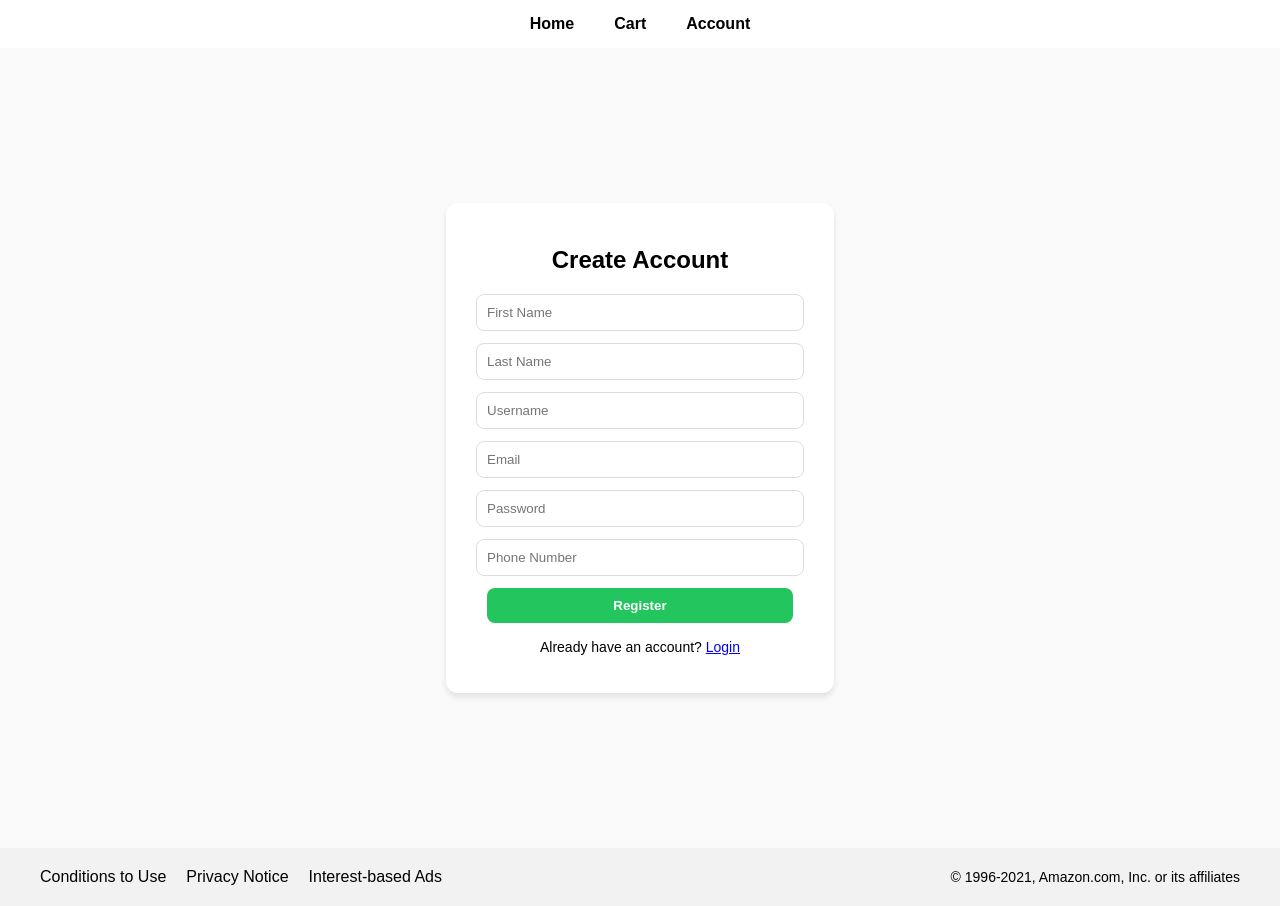
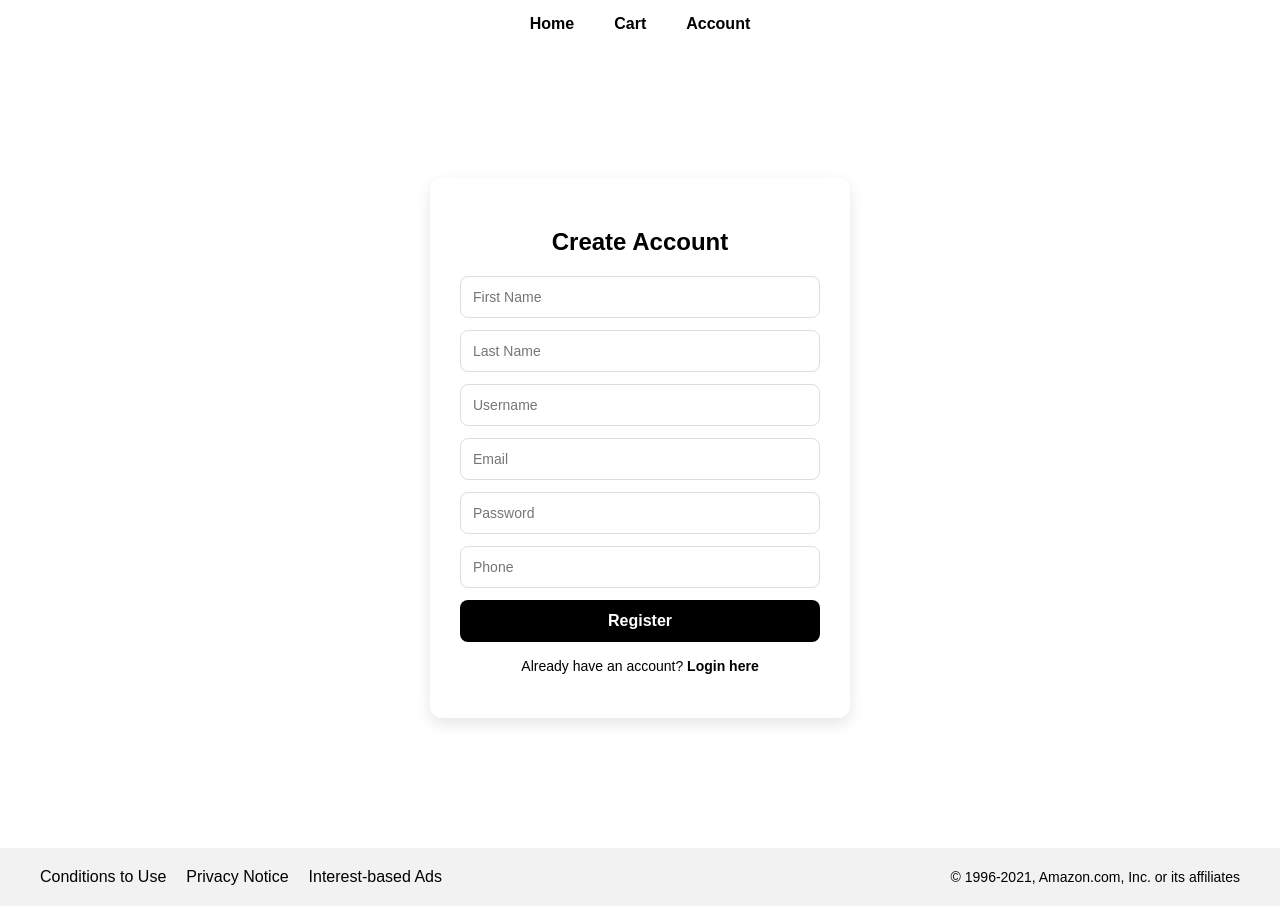
Before and after one commit to MakharashviliBeqa/ReactJS-Mid-Term, a Next.js app in the folder mid-term/: page /register in a window 1280 px wide. Built offline with nearby package versions, Linux system fonts and the light colour scheme.

Commit message:
fixed login and register so now it saves users credentials

```diff
--- a/mid-term/package.json
+++ b/mid-term/package.json
@@ -10,6 +10,7 @@
   },
   "dependencies": {
     "@hookform/resolvers": "^5.2.2",
+    "formik": "^2.4.6",
     "next": "15.5.4",
     "react": "19.1.0",
     "react-dom": "19.1.0",
--- a/mid-term/src/app/cart/CartPage.module.css
+++ b/mid-term/src/app/cart/CartPage.module.css
@@ -1,6 +1,6 @@
 .page {
     min-height: 100vh;
-    background-color: white;
+    background-color: #fbfafa;
     padding: 40px 20px;
     box-sizing: border-box;
     color: black;
@@ -9,7 +9,7 @@
 .container {
     max-width: 800px;
     margin: 0 auto;
-    background-color: white;
+    background-color: #fbfafa;
 }
 
 .title {
@@ -31,7 +31,8 @@
     padding: 12px 16px;
     background-color: white;
     color: black;
-    border-bottom: 1px solid #e5e7eb;
+    border-bottom: 2px solid black;
+    box-shadow: 0 4px 6px rgba(0,0,0,0.1);
 }
 
 .image {
--- a/mid-term/src/app/profile/ProfilePage.module.css
+++ b/mid-term/src/app/profile/ProfilePage.module.css
@@ -2,67 +2,118 @@
     display: flex;
     justify-content: center;
     align-items: center;
-    min-height: 87vh;
+    min-height: 100vh;
     background-color: #fbfafa;
 }
 
 .card {
-    padding: 20px;
-    background-color: white;
-    border-radius: 10px;
-    box-shadow: 0 4px 6px rgba(0, 0, 0, 0.1);
+    padding: 30px;
+    background-color: #fff;
+    border-radius: 12px;
+    box-shadow: 0 6px 15px rgba(0, 0, 0, 0.1);
     display: flex;
     flex-direction: column;
     align-items: center;
     gap: 20px;
-    max-width: 400px;
+    width: 360px;
+    box-sizing: border-box;
+}
+
+.input {
+    width: 100%;
+    padding: 12px;
+    border-radius: 8px;
+    border: 1px solid #ccc;
+    font-size: 16px;
+    box-sizing: border-box;
+}
+
+.button {
+    width: 100%;
+    background-color: black;
+    color: white;
+    padding: 12px;
+    border-radius: 8px;
+    border: none;
+    cursor: pointer;
+    font-size: 16px;
+    font-weight: bold;
+    transition: background 0.2s ease;
+}
+
+.button:hover {
+    background-color: #333;
+}
+
+.error {
+    color: red;
+    font-size: 14px;
+    text-align: left;
+    width: 100%;
+    margin-top: -10px;
+    margin-bottom: 10px;
+}
+
+.registerText {
+    margin-top: 16px;
+    font-size: 14px;
+    color: black;
+    text-align: center;
+}
+
+.registerText a.registerLink {
+    color: black;
+    text-decoration: none;
+    font-weight: bold;
+}
+
+.registerText a.registerLink:hover {
+    text-decoration: underline;
+}
+
+.title {
+    font-size: 24px;
+    margin-bottom: 10px;
+    color: black;
+}
+
+.form {
+    width: 100%;
+    display: flex;
+    flex-direction: column;
+    gap: 12px;
+}
+
+/*amis qvevit ari user credentials ro ar amerios*/
+
+.userInfo {
+    display: flex;
+    flex-direction: column;
+    align-items: flex-start;
+    gap: 6px;
+    width: 100%;
+}
+
+.userText {
+    color: black;
+    font-size: 16px;
 }
 
 .avatar {
+    width: 120px;
+    height: 120px;
     border-radius: 50%;
     object-fit: cover;
 }
 
-.input {
-    width: 90%;
-    padding: 10px;
-    border-radius: 6px;
-    border: 1px solid #ccc;
-    font-size: 16px;
-}
-
-.button {
-    width: 90%;
-    background-color: #22c55e;
+.logoutBtn {
+    width: 100%;
+    background-color: red;
     color: white;
-    padding: 10px 20px;
-    border-radius: 6px;
+    padding: 12px;
+    border-radius: 8px;
     border: none;
     cursor: pointer;
     font-size: 16px;
     font-weight: bold;
 }
-
-.logoutBtn {
-    background-color: #ef4444;
-    color: white;
-    padding: 8px 16px;
-    border-radius: 6px;
-    border: none;
-    cursor: pointer;
-}
-
-.userInfo {
-    display: flex;
-    flex-direction: column;
-    align-items: flex-start;
-}
-
-.userText {
-    color: black;
-}
-
-.error {
-    color: red;
-    font-size: 14px;
-}
--- a/mid-term/src/app/register/RegisterPage.module.css
+++ b/mid-term/src/app/register/RegisterPage.module.css
@@ -1,62 +1,80 @@
-html, body, #__next {
+html, body {
     height: 100%;
     margin: 0;
     padding: 0;
+    font-family: Arial, sans-serif;
+    background-color: #fbfafa;
 }
 
 .page {
     display: flex;
     justify-content: center;
     align-items: center;
-    min-height: 100vh;
-    background-color: #fbfafa;
+    height: 100vh;
 }
 
 .card {
-    background-color: white;
-    padding: 24px;
+    background-color: #fff;
+    padding: 30px;
     border-radius: 12px;
-    box-shadow: 0 4px 6px rgba(0,0,0,0.1);
+    box-shadow: 0 6px 15px rgba(0, 0, 0, 0.1);
     text-align: center;
-    width: 340px;
-    color: black;
+    width: 360px;
 }
 
 .title {
     font-size: 24px;
+    font-weight: bold;
     margin-bottom: 20px;
 }
 
 .input {
-    width: 90%;
-    padding: 10px;
+    width: 100%;
+    padding: 12px;
     margin-bottom: 12px;
     border: 1px solid #ddd;
     border-radius: 8px;
+    font-size: 14px;
+    box-sizing: border-box;
 }
 
 .message {
     margin-bottom: 12px;
     font-weight: bold;
+    color: green;
+}
+
+.error {
+    margin-bottom: 12px;
+    font-weight: bold;
+    color: red;
 }
 
 .button {
-    background-color: #22c55e;
+    background-color: black;
     color: white;
     border: none;
     border-radius: 8px;
-    padding: 10px;
+    padding: 12px;
     cursor: pointer;
-    width: 90%;
+    width: 100%;
+    font-size: 16px;
+    font-weight: bold;
+    transition: background 0.2s ease;
+}
+
+.registerText {
+    margin-top: 16px;
+    font-size: 14px;
+    color: black;
+}
+
+.registerText a {
+    color: black;
+    text-decoration: none;
     font-weight: bold;
 }
 
-.loginText {
-    margin-top: 16px;
-    font-size: 14px;
-}
-
-.link {
-    color: blue;
+.registerText a:hover {
     text-decoration: underline;
 }
--- a/mid-term/src/app/register/page.jsx
+++ b/mid-term/src/app/register/page.jsx
@@ -1,129 +1,81 @@
 "use client";
 
-import { useState } from "react";
 import { useRouter } from "next/navigation";
+import { Formik, Form, Field, ErrorMessage } from "formik";
+import * as Yup from "yup";
 import styles from "./RegisterPage.module.css";
+
+const validationSchema = Yup.object({
+    firstname: Yup.string().required("First name is required"),
+    lastname: Yup.string().required("Last name is required"),
+    username: Yup.string().required("Username is required"),
+    email: Yup.string().email("Invalid email").required("Email is required"),
+    password: Yup.string().min(6, "Password must be at least 6 characters").required("Password is required"),
+    phone: Yup.string().required("Phone number is required"),
+});
 
 export default function RegisterPage() {
     const router = useRouter();
 
-    const [form, setForm] = useState({
-        email: "",
-        username: "",
-        password: "",
-        firstname: "",
-        lastname: "",
-        phone: "",
-    });
-
-    const [message, setMessage] = useState("");
-    const [loading, setLoading] = useState(false);
-
-    const handleChange = (e) => {
-        setForm({ ...form, [e.target.name]: e.target.value });
-    };
-
-    const handleRegister = async (e) => {
-        e.preventDefault();
-        setMessage("");
-        setLoading(true);
-
-        try {
-            // inaxavs userebs localurad
-            const users = JSON.parse(localStorage.getItem("users")) || [];
-
-            const newUser = { ...form };
-            users.push(newUser);
-            localStorage.setItem("users", JSON.stringify(users));
-
-            setMessage(" Account created successfully!");
-            setTimeout(() => router.push("/profile"), 1500);
-        } catch (err) {
-            console.error(err);
-            setMessage(" Error creating account. Try again.");
-        } finally {
-            setLoading(false);
-        }
-    };
-
     return (
         <div className={styles.page}>
-            <form className={styles.card} onSubmit={handleRegister}>
+            <div className={styles.card}>
                 <h2 className={styles.title}>Create Account</h2>
 
-                <input
-                    type="text"
-                    name="firstname"
-                    placeholder="First Name"
-                    value={form.firstname}
-                    onChange={handleChange}
-                    className={styles.input}
-                    required
-                />
+                <Formik
+                    initialValues={{
+                        firstname: "",
+                        lastname: "",
+                        username: "",
+                        email: "",
+                        password: "",
+                        phone: "",
+                    }}
 
-                <input
-                    type="text"
-                    name="lastname"
-                    placeholder="Last Name"
-                    value={form.lastname}
-                    onChange={handleChange}
-                    className={styles.input}
-                    required
-                />
+                    validationSchema={validationSchema}
+                    onSubmit={(values, { setSubmitting }) => {
+                        // amas moaqvs informacia ukve arsebuli userebidan
+                        const users = JSON.parse(localStorage.getItem("users")) || [];
+                        // amatebs es axal userebs
+                        users.push(values);
+                        localStorage.setItem("users", JSON.stringify(users));
 
-                <input
-                    type="text"
-                    name="username"
-                    placeholder="Username"
-                    value={form.username}
-                    onChange={handleChange}
-                    className={styles.input}
-                    required
-                />
+                        alert("Account created successfully!");
+                        setSubmitting(false);
+                        router.push("/profile");
+                    }}
+                >
+                    {({ isSubmitting }) => (
+                        <Form className={styles.form}>
+                            <Field className={styles.input} name="firstname" placeholder="First Name" />
+                            <ErrorMessage name="firstname" component="div" className={styles.error} />
 
-                <input
-                    type="email"
-                    name="email"
-                    placeholder="Email"
-                    value={form.email}
-                    onChange={handleChange}
-                    className={styles.input}
-                    required
-                />
+                            <Field className={styles.input} name="lastname" placeholder="Last Name" />
+                            <ErrorMessage name="lastname" component="div" className={styles.error} />
 
-                <input
-                    type="password"
-                    name="password"
-                    placeholder="Password"
-                    value={form.password}
-                    onChange={handleChange}
-                    className={styles.input}
-                    required
-                />
+                            <Field className={styles.input} name="username" placeholder="Username" />
+                            <ErrorMessage name="username" component="div" className={styles.error} />
 
-                <input
-                    type="text"
-                    name="phone"
-                    placeholder="Phone Number"
-                    value={form.phone}
-                    onChange={handleChange}
-                    className={styles.input}
-                    required
-                />
+                            <Field className={styles.input} name="email" placeholder="Email" type="email" />
+                            <ErrorMessage name="email" component="div" className={styles.error} />
 
-                {message && <p className={styles.message}>{message}</p>}
+                            <Field className={styles.input} name="password" placeholder="Password" type="password" />
+                            <ErrorMessage name="password" component="div" className={styles.error} />
 
-                <button type="submit" className={styles.button} disabled={loading}>
-                    {loading ? "Registering..." : "Register"}
-                </button>
+                            <Field className={styles.input} name="phone" placeholder="Phone" />
+                            <ErrorMessage name="phone" component="div" className={styles.error} />
 
-                <p className={styles.loginText}>
-                    Already have an account?{" "}
-                    <a href="/profile" className={styles.link}>
-                        Login
-                    </a>
+                            <button type="submit" className={styles.button} disabled={isSubmitting}>
+                                {isSubmitting ? "Registering..." : "Register"}
+                            </button>
+                        </Form>
+                    )}
+                </Formik>
+
+                <p className={styles.registerText}>
+                    Already have an account? <a href="/profile" className={styles.registerLink}>Login here</a>
                 </p>
-            </form>
+            </div>
         </div>
     );
 }
```
Also changed, not shown: mid-term/src/app/profile/page.jsx (+70 -85 lines), 1 other file (tests, documents, lock files or other folders).
